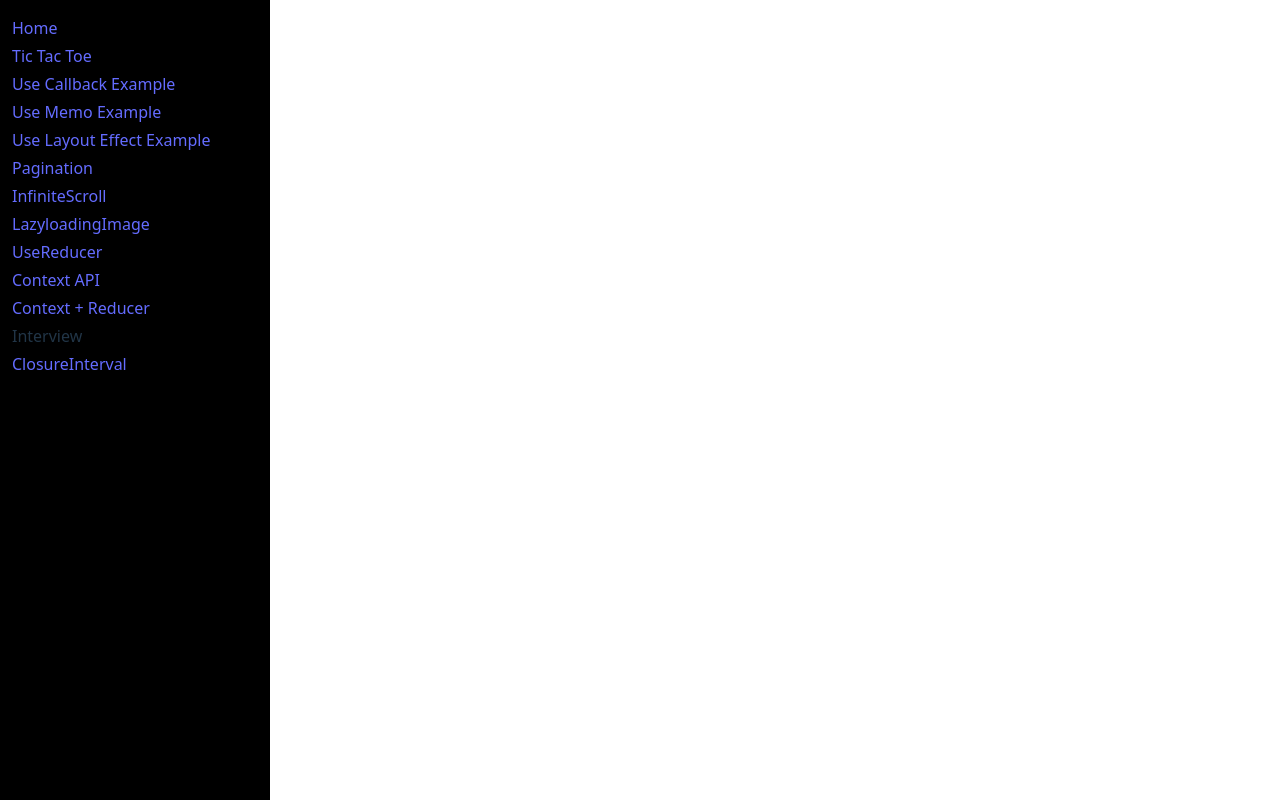
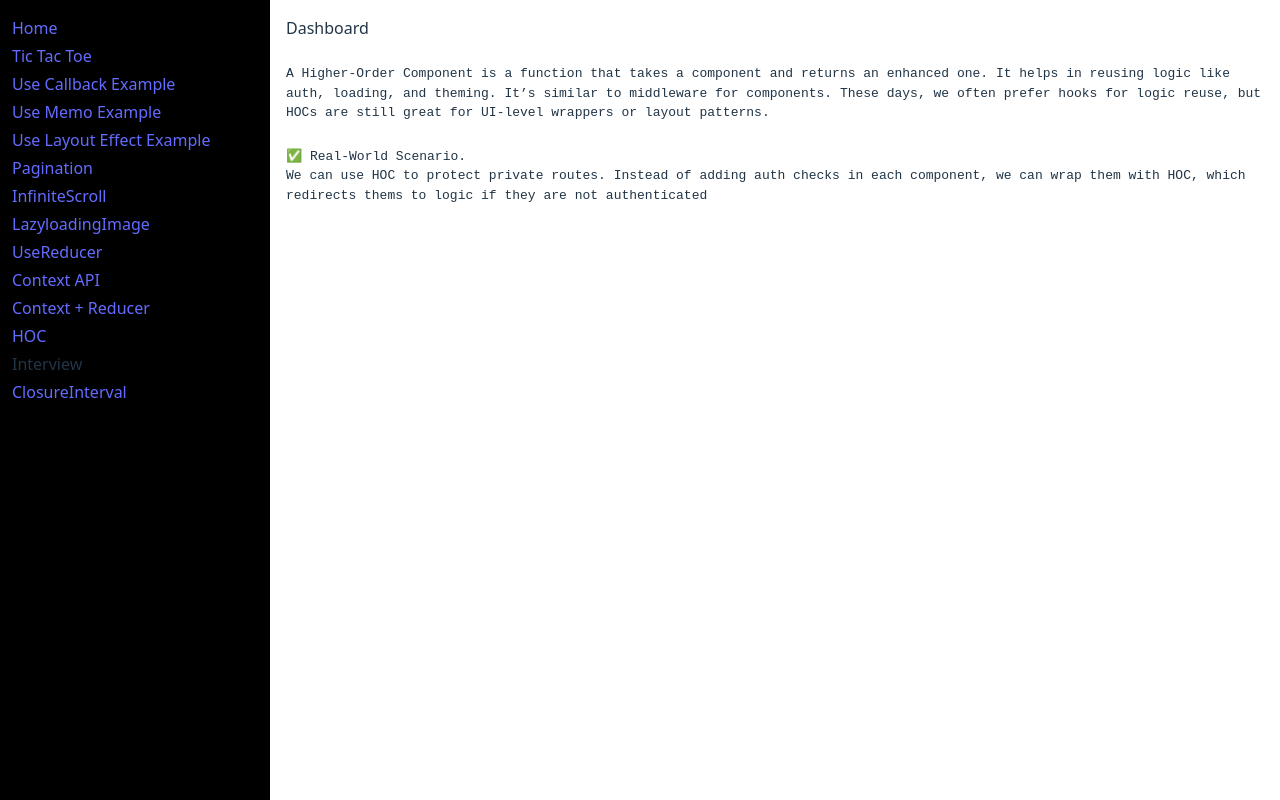
Before and after one commit to g-abhishek/vite-react, a React (Vite) app in the folder vite-react/: page /hoc in a window 1280 px wide. Built offline with nearby package versions, Linux system fonts and the light colour scheme; sample sign-in values are in the browser's storage.

Commit message:
Added HOC

```diff
--- a/vite-react/src/App.jsx
+++ b/vite-react/src/App.jsx
@@ -12,6 +12,7 @@ import LazyloadingImage from "./components/LazyloadingImage";
 import ContextAPI from "./components/ContextAPI";
 import UseReducerComponent from "./components/UseReducerComponent";
 import ContextReducer from "./components/ContextReducer";
+import HOC from "./components/HOC";
 
 function App() {
   return (
@@ -29,12 +30,14 @@ function App() {
           <Link to={"/use-reducer"}>UseReducer</Link>
           <Link to={"/context-api"}>Context API</Link>
           <Link to={"/context-reducer"}>Context + Reducer</Link>
+          <Link to={"/hoc"}>HOC</Link>
 
           <div>Interview</div>
           <Link to={"/closure-interval"}>ClosureInterval</Link>
         </div>
         <div className="main-content">
           <Routes>
+            <Route path="/hoc" element={<HOC />} />
             <Route path="/context-reducer" element={<ContextReducer />} />
             <Route path="/context-api" element={<ContextAPI />} />
             <Route path="/use-reducer" element={<UseReducerComponent />} />
--- a/vite-react/src/components/Counter/index.jsx
+++ b/vite-react/src/components/Counter/index.jsx
@@ -10,6 +10,13 @@ const Counter = () => {
     setCounter(() => counter - 1);
   };
 
+  const saveToLocalStorage = () => {
+    localStorage.setItem("user", JSON.stringify({ _id: 1 }));
+  };
+  const removeFromLocalStorage = () => {
+    localStorage.removeItem("user");
+  };
+
   return (
     <>
       <div className="wrapper">
@@ -18,6 +25,12 @@ const Counter = () => {
           <button onClick={onIncrement}>Increament</button>
           <button onClick={onDecrement}>Decrement</button>
         </div>
+
+        <div>
+          Click Here to add/remove in localstorage to test HOC:{" "}
+          <button onClick={saveToLocalStorage}>Add</button>
+          <button onClick={removeFromLocalStorage}>Remove</button>
+        </div>
       </div>
     </>
   );
--- /dev/null
+++ b/vite-react/src/components/HOC/Dashboard.jsx
@@ -0,0 +1,5 @@
+const Dashboard = () => {
+  return <>Dashboard</>;
+};
+
+export default Dashboard;
--- /dev/null
+++ b/vite-react/src/components/HOC/PrivateRoute.jsx
@@ -0,0 +1,14 @@
+import { Navigate } from "react-router-dom";
+
+const PrivateRoute = ({ component: Component, redirectTo }) => {
+  const user = localStorage.getItem("user");
+
+  if (!user) {
+    console.log("object  ");
+    return <Navigate to={redirectTo} />;
+  }
+
+  return <Component />;
+};
+
+export default PrivateRoute;
--- /dev/null
+++ b/vite-react/src/components/HOC/index.jsx
@@ -0,0 +1,29 @@
+import Dashboard from "./Dashboard";
+import PrivateRoute from "./PrivateRoute";
+
+const HOC = () => {
+  return (
+    <>
+      <PrivateRoute component={Dashboard} redirectTo={"/"} />
+      <br />
+      <br />
+      <code>
+        A Higher-Order Component is a function that takes a component and
+        returns an enhanced one. It helps in reusing logic like auth, loading,
+        and theming. It’s similar to middleware for components. These days, we
+        often prefer hooks for logic reuse, but HOCs are still great for
+        UI-level wrappers or layout patterns.
+      </code>
+
+      <br />
+      <code>✅ Real-World Scenario.</code>
+      <code>
+        We can use HOC to protect private routes. Instead of adding auth checks
+        in each component, we can wrap them with HOC, which redirects thems to
+        logic if they are not authenticated
+      </code>
+    </>
+  );
+};
+
+export default HOC;
```
